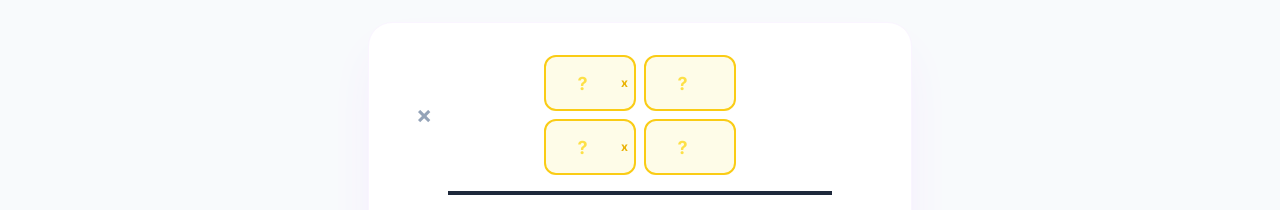
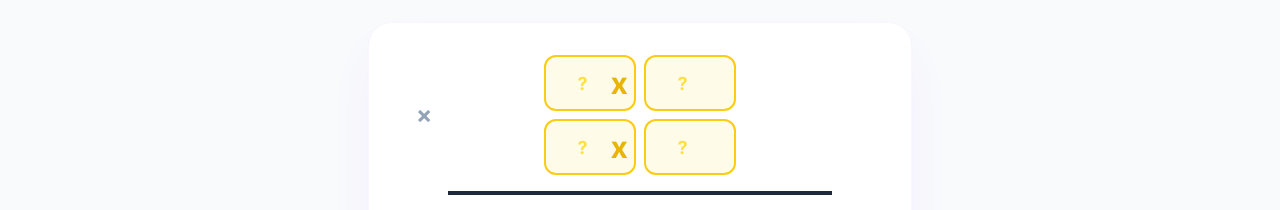
Before and after one commit to gnfkgnvm1-afk/sun, a Next.js app: page /game/factoring in a window 1280 px wide. Shown: the part 143-353 px from the top of the page. Built offline with nearby package versions, Linux system fonts and the light colour scheme.

Commit message:
style: increase size of x label in grid inputs

```diff
--- a/app/game/factoring/page.tsx
+++ b/app/game/factoring/page.tsx
@@ -201,12 +201,12 @@ export default function FactoringGame(){
             <div className="grid grid-cols-2 gap-2 w-48">
               <div className="relative">
                 <input type="number" value={vP} onChange={e=>setVP(e.target.value)} disabled={fb} className={yellow} placeholder="?"/>
-                <span className="absolute right-2 top-1/2 -translate-y-1/2 text-xs text-yellow-500 font-bold select-none pointer-events-none">x</span>
+                <span className="absolute right-2 top-1/2 -translate-y-1/2 text-3xl text-yellow-500 font-bold select-none pointer-events-none">x</span>
               </div>
               <input type="number" value={vQ} onChange={e=>setVQ(e.target.value)} disabled={fb} className={yellow} placeholder="?"/>
               <div className="relative">
                 <input type="number" value={vR} onChange={e=>setVR(e.target.value)} disabled={fb} className={yellow} placeholder="?"/>
-                <span className="absolute right-2 top-1/2 -translate-y-1/2 text-xs text-yellow-500 font-bold select-none pointer-events-none">x</span>
+                <span className="absolute right-2 top-1/2 -translate-y-1/2 text-3xl text-yellow-500 font-bold select-none pointer-events-none">x</span>
               </div>
               <input type="number" value={vS} onChange={e=>setVS(e.target.value)} disabled={fb} className={yellow} placeholder="?"/>
             </div>
```
